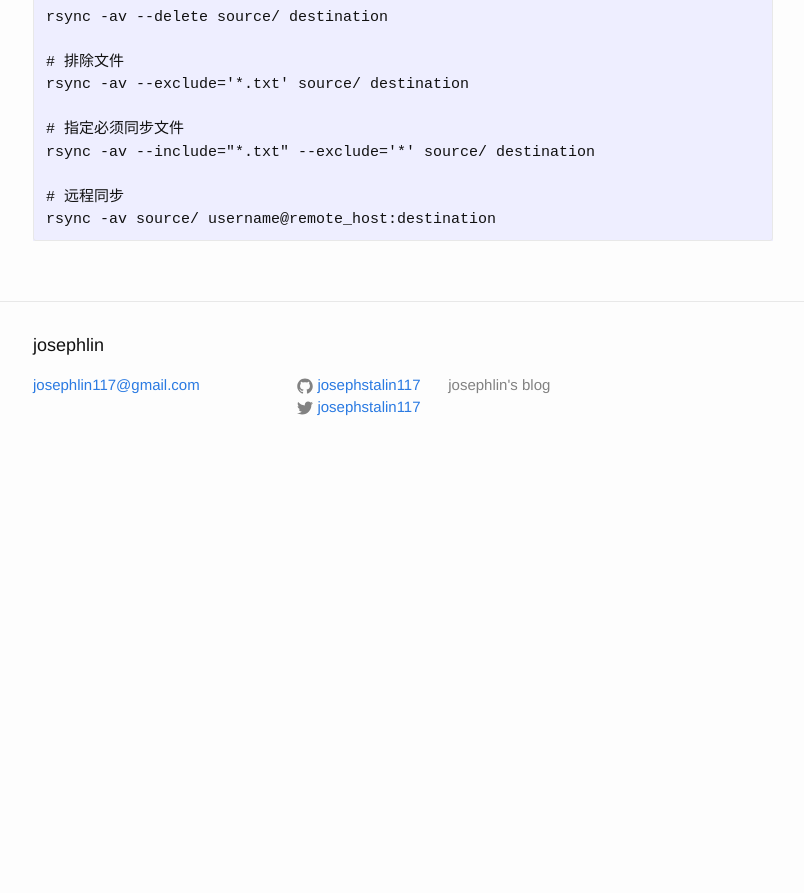
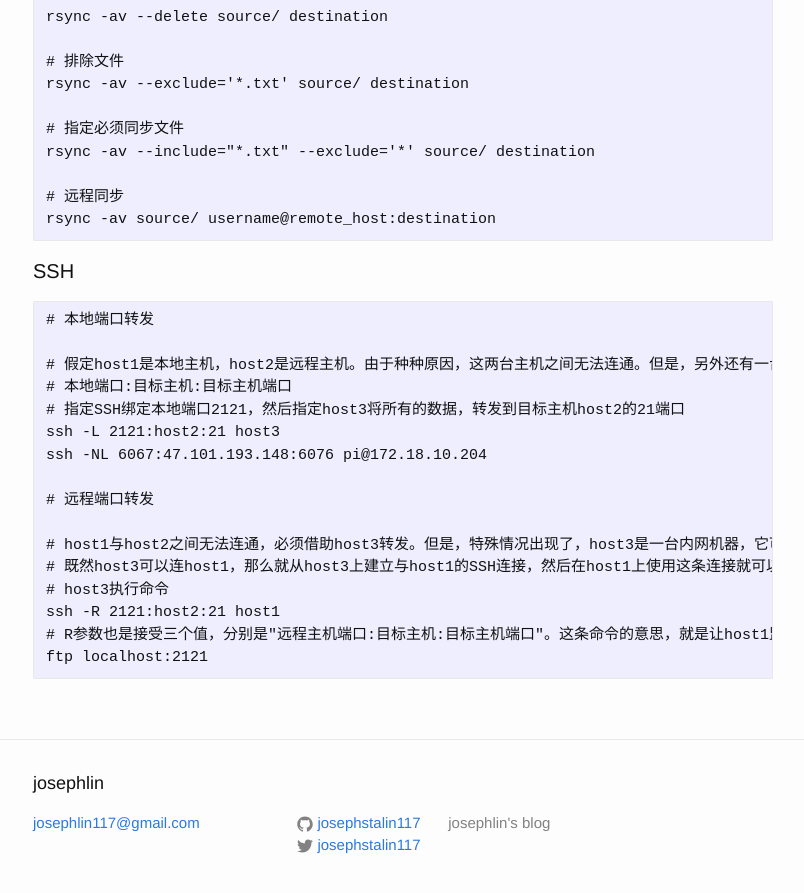
Before and after one commit to josephstalin117/josephstalin117.github.io, a Jekyll site: the page built from _posts/2016-04-04-linux.markdown, in a window 1280 px wide and 900 px high, scrolled down 14868 px. Shown: the top 893 px of the window, without its empty margins (237-1041 px from the left). Built offline with Jekyll 4.4.1, drawn with Linux system fonts in a browser that asks for light colours; before the commit the page ends 15347 px from its top, so only the background shows below that.

Commit message:
add js & update linux & tampermonkey

````diff
--- a/_posts/2016-04-04-linux.markdown
+++ b/_posts/2016-04-04-linux.markdown
@@ -693,3 +693,23 @@ rsync -av --include="*.txt" --exclude='*' source/ destination
 # 远程同步
 rsync -av source/ username@remote_host:destination
 ```
+
+#### SSH
+```
+# 本地端口转发
+
+# 假定host1是本地主机，host2是远程主机。由于种种原因，这两台主机之间无法连通。但是，另外还有一台host3，可以同时连通前面两台主机。因此，很自然的想法就是，通过host3，将host1连上host2。
+# 本地端口:目标主机:目标主机端口
+# 指定SSH绑定本地端口2121，然后指定host3将所有的数据，转发到目标主机host2的21端口
+ssh -L 2121:host2:21 host3
+ssh -NL 6067:47.101.193.148:6076 pi@172.18.10.204
+
+# 远程端口转发
+
+# host1与host2之间无法连通，必须借助host3转发。但是，特殊情况出现了，host3是一台内网机器，它可以连接外网的host1，但是反过来就不行，外网的host1连不上内网的host3。这时，"本地端口转发"就不能用了。
+# 既然host3可以连host1，那么就从host3上建立与host1的SSH连接，然后在host1上使用这条连接就可以了。
+# host3执行命令
+ssh -R 2121:host2:21 host1
+# R参数也是接受三个值，分别是"远程主机端口:目标主机:目标主机端口"。这条命令的意思，就是让host1监听它自己的2121端口，然后将所有数据经由host3，转发到host2的21端口。由于对于host3来说，host1是远程主机，所以这种情况就被称为"远程端口绑定"。
+ftp localhost:2121
+```
--- a/_posts/2019-9-4-nvidia.markdown
+++ b/_posts/2019-9-4-nvidia.markdown
@@ -88,4 +88,5 @@ make clean && make
 
 # 查看cuDNN版本信息
 cat /usr/local/cuda/include/cudnn.h | grep CUDNN_MAJOR -A 2
+cat /usr/include/x86_64-linux-gnu/cudnn_v*.h | grep CUDNN_MAJOR -A 2
 ```
````
Also changed, not shown: _posts/2019-2-3-regex.markdown (+8 -0 lines), _posts/2021-8-18-tampermonkey.markdown (added, +12 -0 lines), _posts/2021-8-19-javascript.markdown (added, +16 -0 lines).
